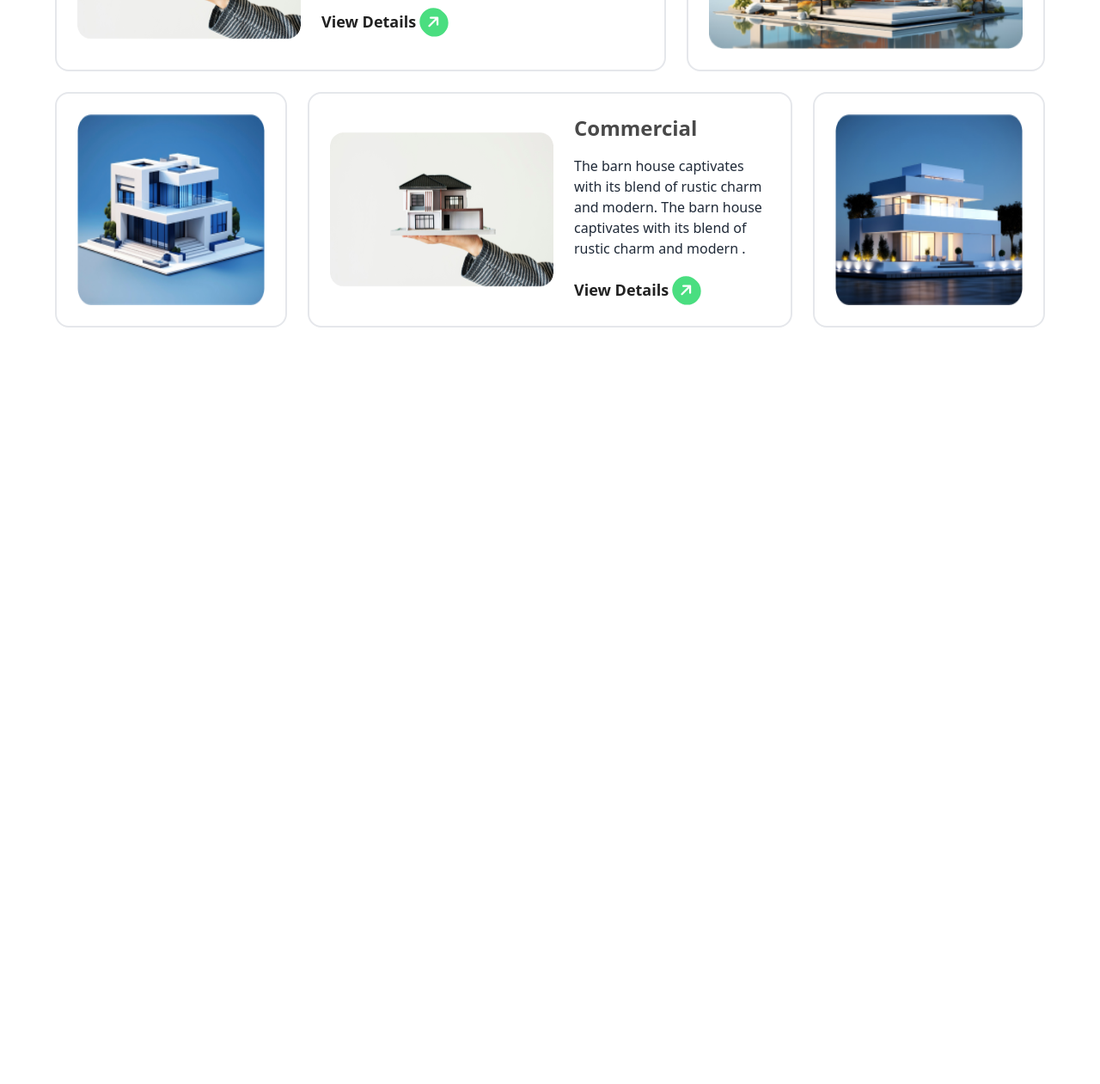
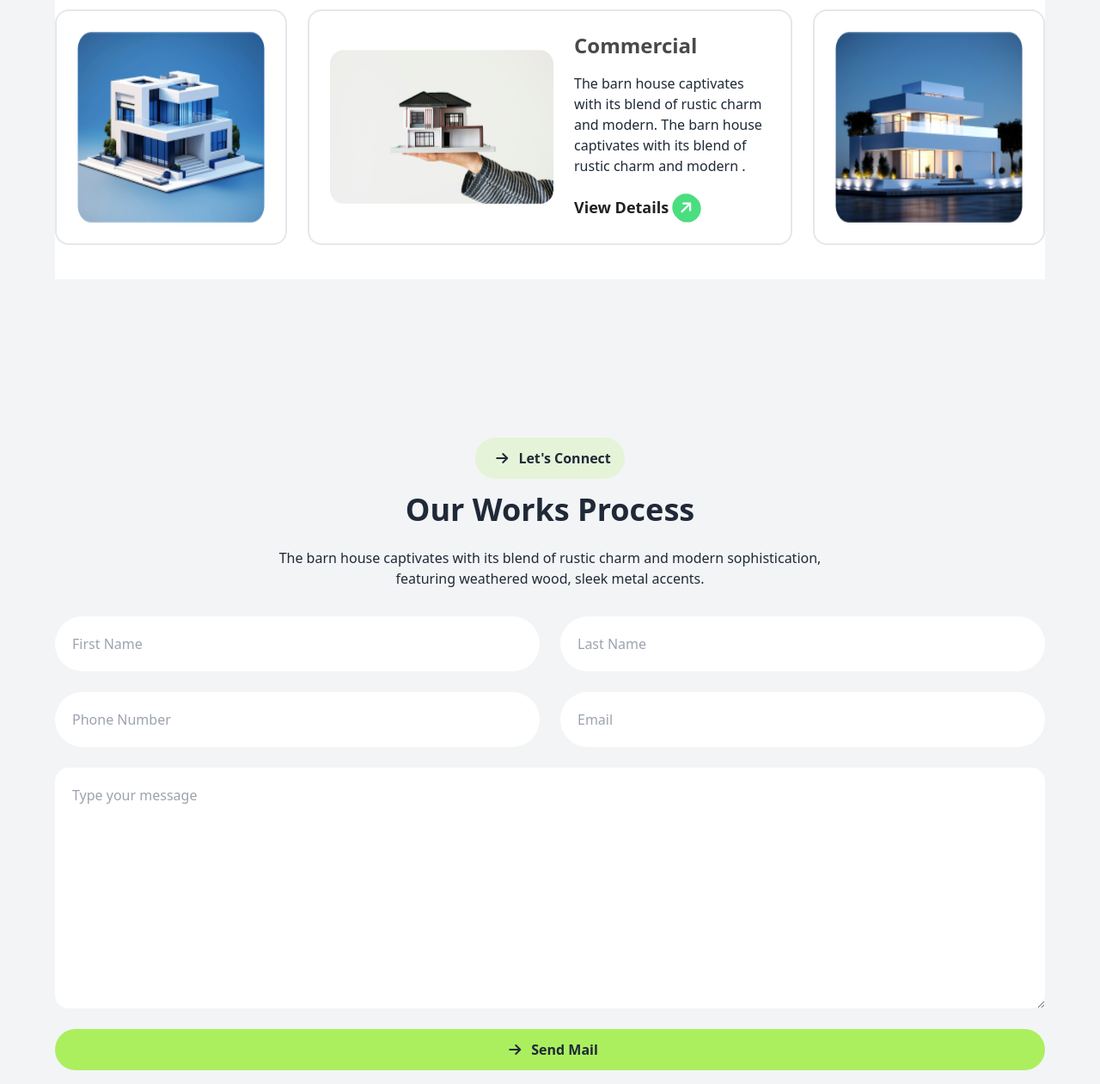
Before and after one commit to Ajjaj-Ahmed/Rainterio-devoloper-website, a plain HTML site: page index.html in a window 1280 px wide. Shown: the part 2605-3866 px from the top of the page at 86% size. Before the commit the page ends 2986 px from the top, so only its background shows below. Drawn offline with nearby package versions, Linux system fonts and the light colour scheme.

Commit message:
lets connect section complete

```diff
--- a/index.html
+++ b/index.html
@@ -121,7 +121,7 @@
         </section>
 
         <!-- Our work -->
-        <section class="max-w-6xl mx-auto pb-8 lg:pb-24">
+        <section class="max-w-6xl mx-auto lg:pb-24">
             <div class="text-center">
                 <button class="font-bold mb-4 px-4 py-2 bg-white rounded-full"> <i
                         class="fa-solid fa-arrow-right  rounded-full p-2"></i> How we works</button>
@@ -155,9 +155,9 @@
         </section>
 
         <!-- Portfolio -->
-        <section class="bg-white lg:mt-24">
+        <section class="bg-gray-100 mb-2 lg:pb-24">
             <div class="max-w-6xl mx-auto rounded-2xl">
-                <div class="text-center bg-gray-100 lg:bg-white pb-8 lg:pt-20">
+                <div class="text-center bg-gray-100 lg:bg-white pb-8 pt-10 lg:pt-20">
                     <button class="font-bold mb-4 px-4 py-2 bg-[#ABEF5F33] rounded-full"> <i
                             class="fa-solid fa-arrow-right  rounded-full p-2"></i> How we works</button>
                     <h2 class="text-4xl mb-4 lg:mb-6 font-bold">Our Works Process</h2>
@@ -165,7 +165,7 @@
                         rustic charm and modern sophistication, featuring weathered wood, sleek metal accents.</p>
                 </div>
                 <!-- portfolio grid -->
-                <div class="grid grid-cols-1 bg-gray-100 lg:bg-white lg:grid-cols-8 gap-6">
+                <div class="grid grid-cols-1 bg-gray-100 lg:bg-white lg:grid-cols-8 gap-6 pb-10">
                     <div
                         class="flex gap-6 flex-col lg:flex-row items-center lg:col-span-5 p-6 border-2 border-gray-200 rounded-2xl bg-white">
                         <img class="w-full lg:w-fit" src="assets/img1.png" alt="">
@@ -203,6 +203,29 @@
                     </div>
                 </div>
         </section>
+
+        <!-- Project section -->
+         <section class="bg-gray-100 ">
+            <div class="max-w-6xl mx-auto ">
+                <div class="text-center pb-8 pt-3 lg:pt-20">
+                    <button class="font-bold mb-4 px-4 py-2 bg-[#ABEF5F33] rounded-full"> <i
+                            class="fa-solid fa-arrow-right  rounded-full p-2"></i> Let's Connect</button>
+                    <h2 class="text-4xl mb-4 lg:mb-6 font-bold">Our Works Process</h2>
+                    <p class="font-medium w-full lg:w-[670px] lg:mx-auto">The barn house captivates with its blend of
+                        rustic charm and modern sophistication, featuring weathered wood, sleek metal accents.</p>
+                </div>
+                <!-- contact section -->
+                 <div class="grid grid-cols-1 lg:grid-cols-2 gap-6">
+                    <input class="p-5 rounded-full" type="text" name="" placeholder="First Name" id="">
+                    <input class="p-5 rounded-full" type="text" name="" placeholder="Last Name" id="">
+                    <input class="p-5 rounded-full" type="number" name="" placeholder="Phone Number" id="">
+                    <input class="p-5 rounded-full" type="email" name="" placeholder="Email" id="">
+                    <textarea class="lg:col-span-2 p-5 rounded-2xl" rows="10" name="" id="" placeholder="Type your message"></textarea>
+                    <button class="font-bold mb-4 px-4 py-2 bg-[#ABEF5F] lg:col-span-2 rounded-full"> <i
+                        class="fa-solid fa-arrow-right  rounded-full p-2"></i> Send Mail</button>
+                 </div>
+            </div>
+         </section>
     </main>
 </body>
 
```
